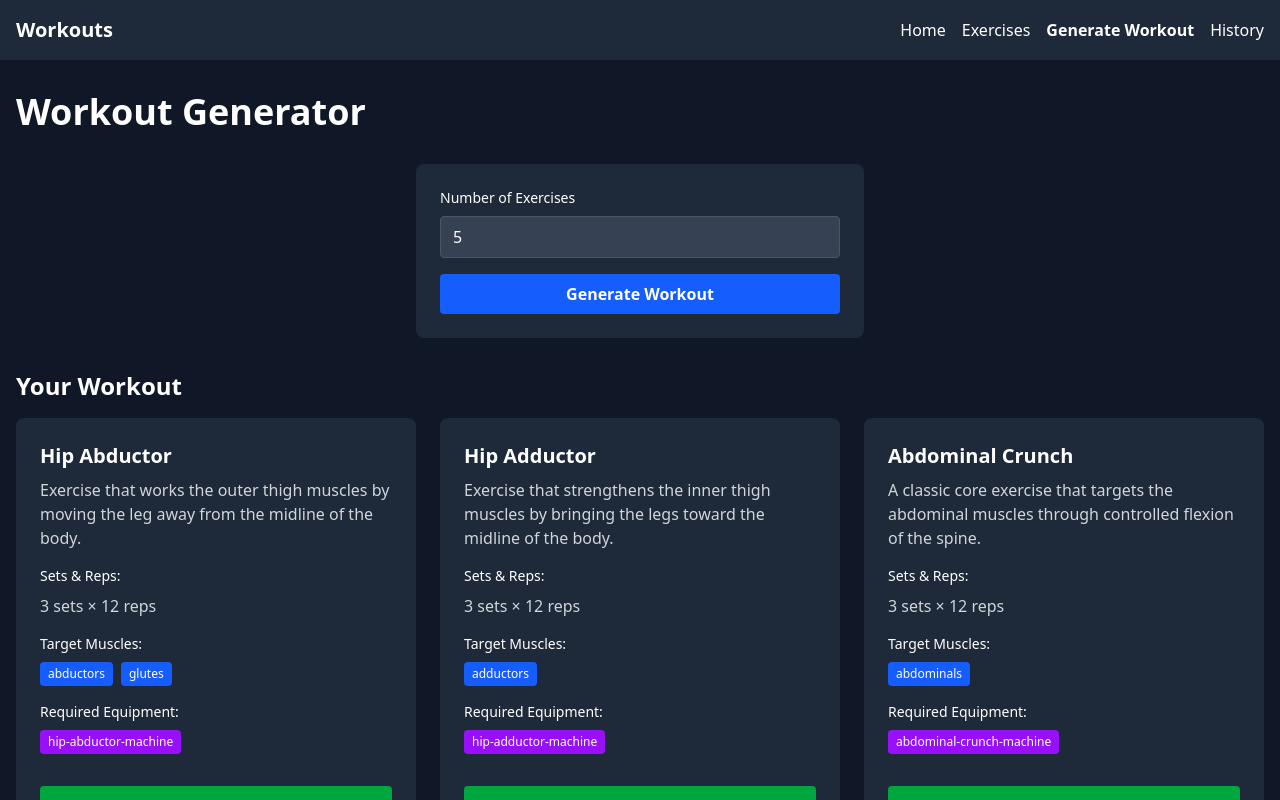
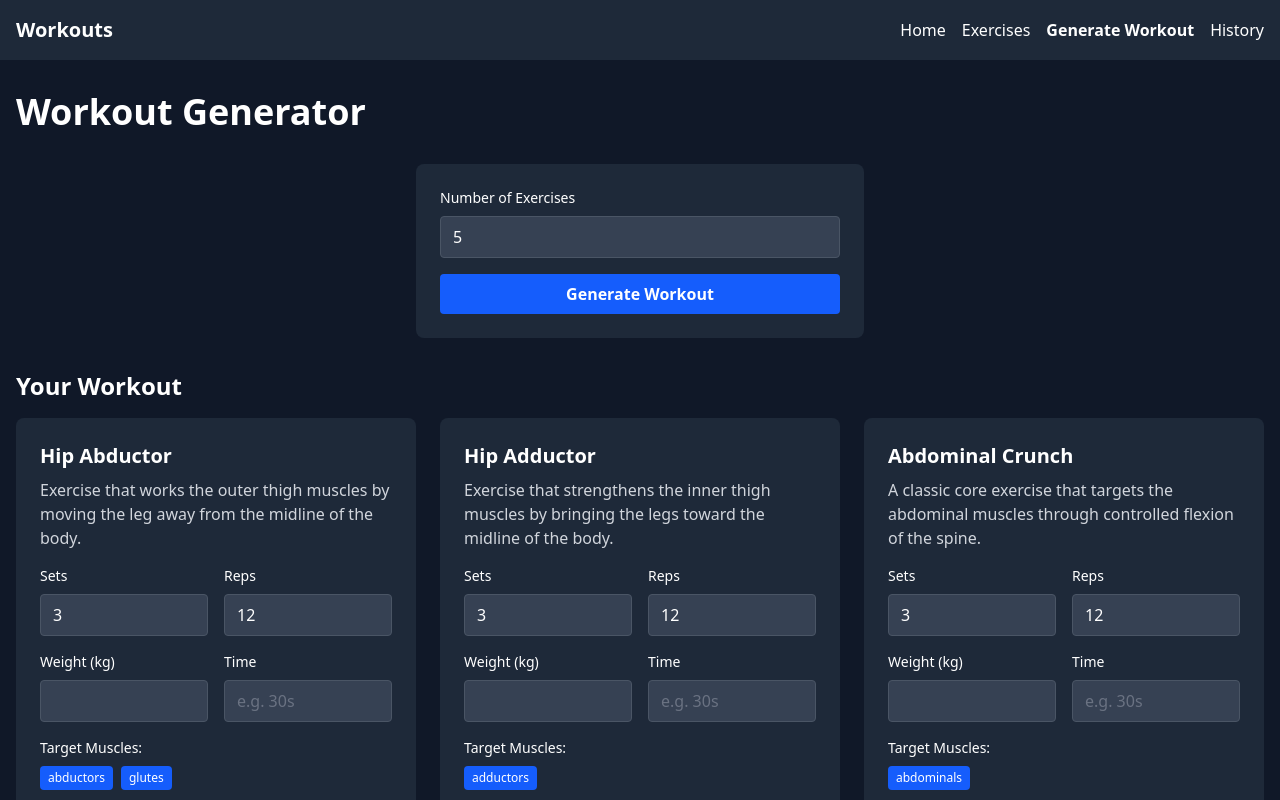
Before and after one commit to brylie/workouts, a SvelteKit app in the folder app/: page /workout in a window 1280 px wide. Both pictures are taken after a click on the button "Generate Workout". Shown: the top 800 px of the page. Built offline with nearby package versions, Linux system fonts and the light colour scheme.

Commit message:
enhance workout item customization with dynamic input fields for sets, reps, weight, and time

```diff
--- a/app/src/lib/exerciseData.ts
+++ b/app/src/lib/exerciseData.ts
@@ -118,7 +118,7 @@ export function getRandomWorkoutItems(count: number = 5): WorkoutItem[] {
     const exercises = getRandomExercises(count);
     return exercises.map(exercise => ({
         exercise,
-        sets: 3,
+        sets: 3, // These default values will be overridden by the UI
         reps: 12,
         completed: false
     }));
--- a/app/src/routes/workout/+page.svelte
+++ b/app/src/routes/workout/+page.svelte
@@ -12,6 +12,12 @@ let saveError: string | null = null;
 function generateWorkout() {
     generatedWorkout = getRandomWorkoutItems(numberOfExercises);
     saveError = null;
+}
+
+function updateWorkoutItem(index: number, updates: Partial<WorkoutItem>) {
+    generatedWorkout = generatedWorkout.map((item, i) =>
+        i === index ? { ...item, ...updates } : item
+    );
 }
 
 async function markAsComplete(index: number) {
@@ -105,9 +111,56 @@ async function markAsComplete(index: number) {
                             <h3 class="text-xl font-semibold mb-2">{item.exercise.title}</h3>
                             <p class="text-gray-300 mb-4">{item.exercise.description}</p>
 
-                            <div class="mb-4">
-                                <h4 class="text-sm font-medium mb-2">Sets & Reps:</h4>
-                                <p class="text-gray-300">{item.sets} sets × {item.reps} reps</p>
+                            <div class="space-y-4 mb-4">
+                                <div class="grid grid-cols-2 gap-4">
+                                    <div>
+                                        <label for="sets-{index}" class="block text-sm font-medium mb-2">Sets</label>
+                                        <input
+                                            type="number"
+                                            id="sets-{index}"
+                                            bind:value={item.sets}
+                                            on:change={() => updateWorkoutItem(index, { sets: item.sets })}
+                                            min="1"
+                                            class="w-full px-3 py-2 bg-gray-700 rounded border border-gray-600 text-white"
+                                        />
+                                    </div>
+                                    <div>
+                                        <label for="reps-{index}" class="block text-sm font-medium mb-2">Reps</label>
+                                        <input
+                                            type="number"
+                                            id="reps-{index}"
+                                            bind:value={item.reps}
+                                            on:change={() => updateWorkoutItem(index, { reps: item.reps })}
+                                            min="1"
+                                            class="w-full px-3 py-2 bg-gray-700 rounded border border-gray-600 text-white"
+                                        />
+                                    </div>
+                                </div>
+                                <div class="grid grid-cols-2 gap-4">
+                                    <div>
+                                        <label for="weight-{index}" class="block text-sm font-medium mb-2">Weight (kg)</label>
+                                        <input
+                                            type="number"
+                                            id="weight-{index}"
+                                            bind:value={item.weight}
+                                            on:change={() => updateWorkoutItem(index, { weight: item.weight })}
+                                            min="0"
+                                            step="0.5"
+                                            class="w-full px-3 py-2 bg-gray-700 rounded border border-gray-600 text-white"
+                                        />
+                                    </div>
+                                    <div>
+                                        <label for="time-{index}" class="block text-sm font-medium mb-2">Time</label>
+                                        <input
+                                            type="text"
+                                            id="time-{index}"
+                                            bind:value={item.time}
+                                            on:change={() => updateWorkoutItem(index, { time: item.time })}
+                                            placeholder="e.g. 30s"
+                                            class="w-full px-3 py-2 bg-gray-700 rounded border border-gray-600 text-white"
+                                        />
+                                    </div>
+                                </div>
                             </div>
 
                             <div class="mb-4">
```
